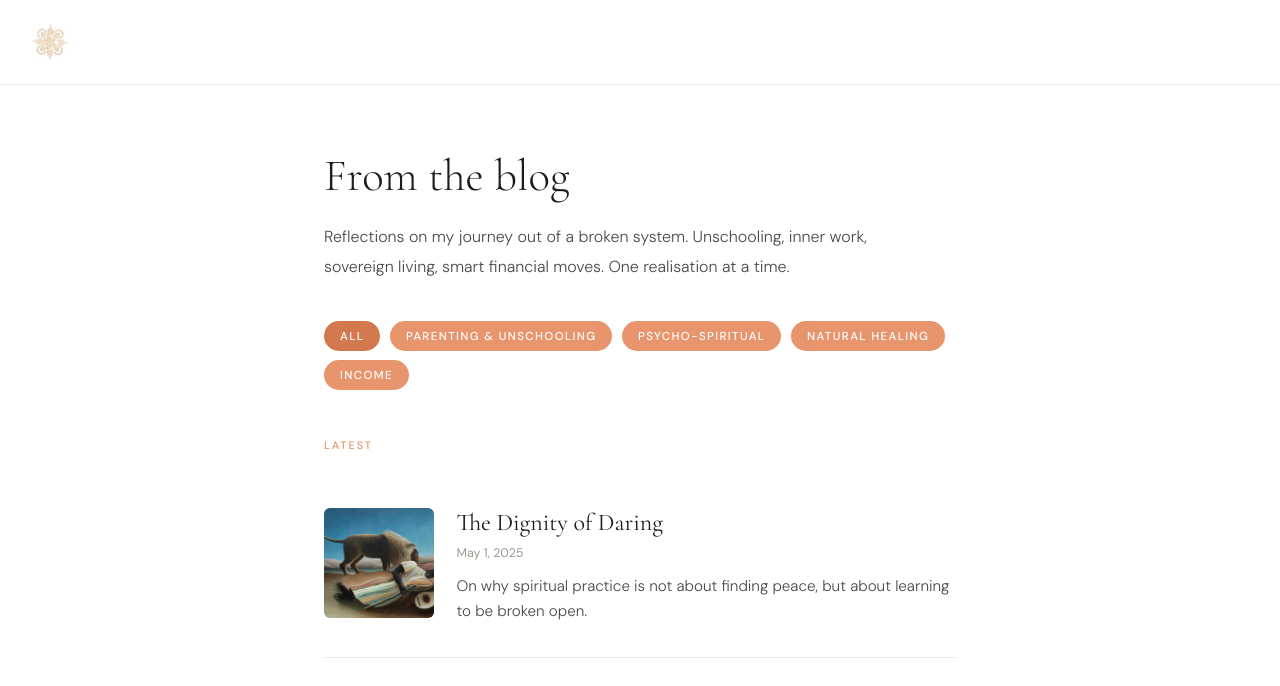
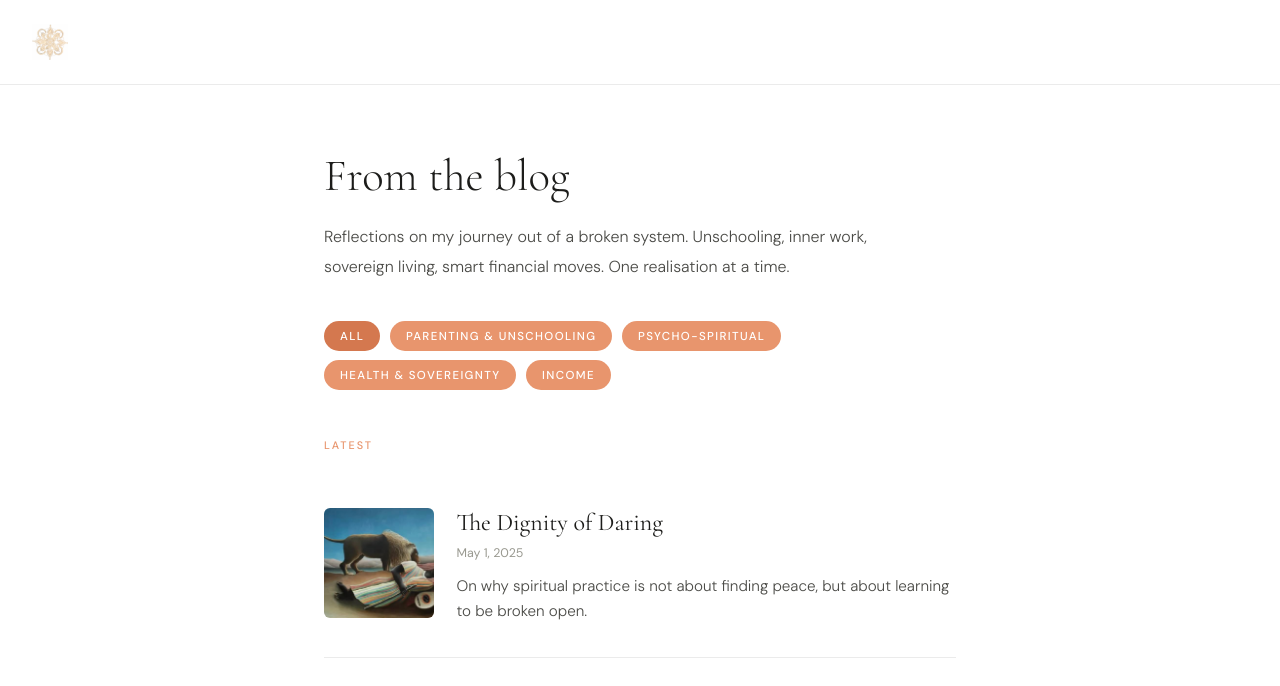
Before and after one commit to Blubell26/giuliapacciotti.com, a Jekyll site: the page built from blog/index.html, in a window 1280 px wide and 900 px high, cut to the strip 0-686 px from the top of the window. Built offline with Jekyll 4.4.1, drawn with Linux system fonts in a browser that asks for light colours.

Commit message:
Update index.html

```diff
--- a/blog/index.html
+++ b/blog/index.html
@@ -50,7 +50,7 @@ body{font-family:'DM Sans',sans-serif;background:#fff;color:var(--dark);}
   <button class="filter-btn active" data-filter="all">All</button>
   <button class="filter-btn" data-filter="parenting-unschooling">Parenting & Unschooling</button>
   <button class="filter-btn" data-filter="psycho-spiritual">Psycho-Spiritual</button>
-  <button class="filter-btn" data-filter="natural-healing">Natural Healing</button>
+  <button class="filter-btn" data-filter="natural-healing">Health & Sovereignty</button>
   <button class="filter-btn" data-filter="income">Income</button>
 </div>
 
```
